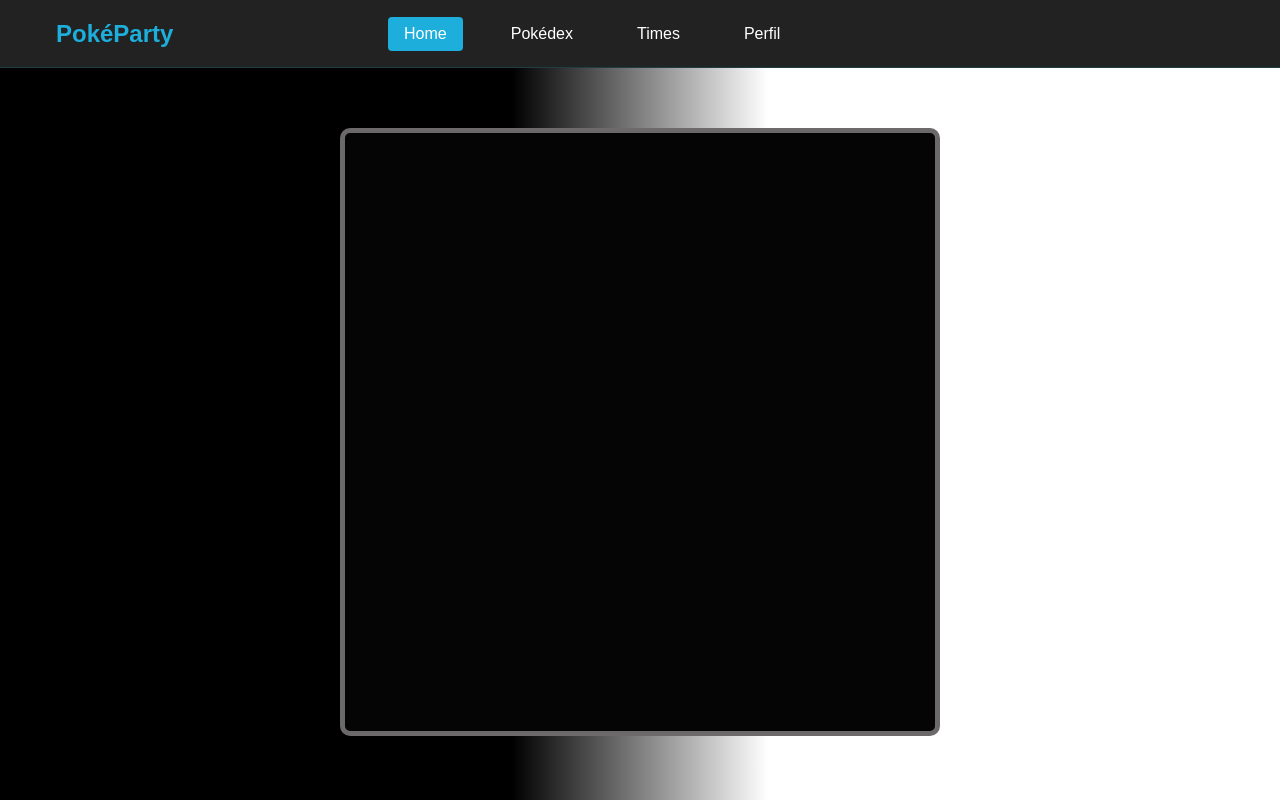
After one commit to GustavoVieiraSousa/Projeto-Lab-ES-Site, a PHP site: page / in a window 1280 px wide. The commit adds this page. Run offline with PHP 8.4, Linux system fonts and the light colour scheme.

```diff
--- /dev/null
+++ b/View/Style/styleHome.css
@@ -0,0 +1,118 @@
+* {
+    margin: 0;
+    padding: 0;
+    box-sizing: border-box;
+}
+
+body {
+    display: flex;
+    justify-content: center;
+    background: linear-gradient(90deg, #000000 40%, #ffffff 60%);
+    min-height: 100vh;
+    font-family: Arial, sans-serif;
+}
+
+.corpo {
+margin-top: 10%;
+margin-bottom: 5%;
+width: 600px;
+background-color: rgb(5, 5, 5);
+border: 5px solid #6b6969;
+border-radius: 10px;
+color: #ffffff;
+padding: 40px 40px;
+}
+
+.container {
+    max-width: 1200px;
+    margin: 0 auto;
+    padding: 0 1rem;}
+
+.navbar {
+    position: fixed;
+    top: 0;
+    left: 0;
+    right: 0;
+    background-color: var(--pokedark);
+    border-bottom: 1px solid rgba(30, 174, 219, 0.2);
+    padding: 1rem 0;
+    z-index: 100;
+  }
+
+  .navbar .container {
+    display: flex;
+    align-items: center;
+    justify-content: space-between;
+  }
+
+  .logo {
+    color: var(--pokeblue);
+    text-decoration: none;
+    font-size: 1.5rem;
+    font-weight: bold;
+  }
+
+  .nav-links {
+    display: flex;
+    gap: 2rem;
+  }
+
+  .place-holder {
+    min-width: 200px;
+    visibility: hidden;
+    padding: 0.5rem 1rem;
+    border-radius: 0.25rem;
+
+  }
+
+  .nav-links a {
+    color: white;
+    text-decoration: none;
+    transition: color 0.3s;
+    padding: 0.5rem 1rem;
+    border-radius: 0.25rem;
+  }
+
+  .nav-links a:hover {
+    color: var(--pokeblue);
+  }
+
+  .nav-links a.active {
+    background-color: var(--pokeblue);
+    color: white;
+  }
+
+  .search-bar input {
+    background-color: var(--pokedark-light);
+    border: 1px solid rgba(30, 174, 219, 0.2);
+    color: white;
+    padding: 0.5rem 1rem;
+    border-radius: 0.25rem;
+    min-width: 200px;
+  }
+  :root {
+    --pokeblue: #1EAEDB;
+    --pokedark: #222222;
+    --pokedark-light: #333333;
+    --pokedark-dark: #111111;
+
+    /* Tipos de Pokémon */
+    --normal: #A8A878;
+    --fire: #F08030;
+    --water: #6890F0;
+    --grass: #78C850;
+    --electric: #F8D030;
+    --ice: #98D8D8;
+    --fighting: #C03028;
+    --poison: #A040A0;
+    --ground: #E0C068;
+    --flying: #A890F0;
+    --psychic: #F85888;
+    --bug: #A8B820;
+    --rock: #B8A038;
+    --ghost: #705898;
+    --dark: #705848;
+    --dragon: #7038F8;
+    --steel: #B8B8D0;
+    --fairy: #F0B6BC;
+  }
--- /dev/null
+++ b/View/index.php
@@ -0,0 +1,29 @@
+<!DOCTYPE html>
+<html lan="en">
+    <head>
+        <meta charset=utf-8>
+        <title>Home PokeParty</title>
+        <link rel="stylesheet" href="./Style/styleHome.css">
+    </head>
+
+    <body>
+      <nav class="navbar">
+        <div class="container">
+          <a href="/" class="logo">PokéParty</a>
+          <div class="nav-links">
+            <a href="index.php" class="active">Home</a>
+            <a href="pokedex.php">Pokédex</a>
+            <a href="teams.php">Times</a>
+            <!-- <a href="battle.php">Batalha</a> -->
+            <a href="profile.php">Perfil</a>
+          </div>
+          <div class="place-holder">
+            <input type="search" id="pokemon-search" placeholder="Buscar Pokémon...">
+          </div>
+        </div>
+      </nav>
+        <main class="corpo">
+            <h6></h6>
+        </main>
+    </body>
+</html>
--- a/View/pokedex.php
+++ b/View/pokedex.php
@@ -29,7 +29,7 @@
             <a href="index.php">Home</a>
             <a href="pokedex.php" class="active">Pokédex</a>
             <a href="teams.php">Times</a>
-            <a href="battle.php">Batalha</a>
+            <!-- <a href="battle.php">Batalha</a> -->
             <a href="profile.php">Perfil</a>
           </div>
           <div class="search-bar">
--- a/View/teams.php
+++ b/View/teams.php
@@ -33,7 +33,7 @@ $teams = $teamController->getTeams($plaCode);
                     <a href="index.php">Home</a>
                     <a href="pokedex.php">Pokédex</a>
                     <a href="teams.php" class="active">Times</a>
-                    <a href="battle.php">Batalha</a>
+                    <!-- <a href="battle.php">Batalha</a> -->
                     <a href="profile.php">Perfil</a>
                 </div>
                 <div class="place-holder">
```
Also changed, not shown: Controller/loginServer.php (+9 -2 lines), View/profile.php (+25 -6 lines), 1 other file.
